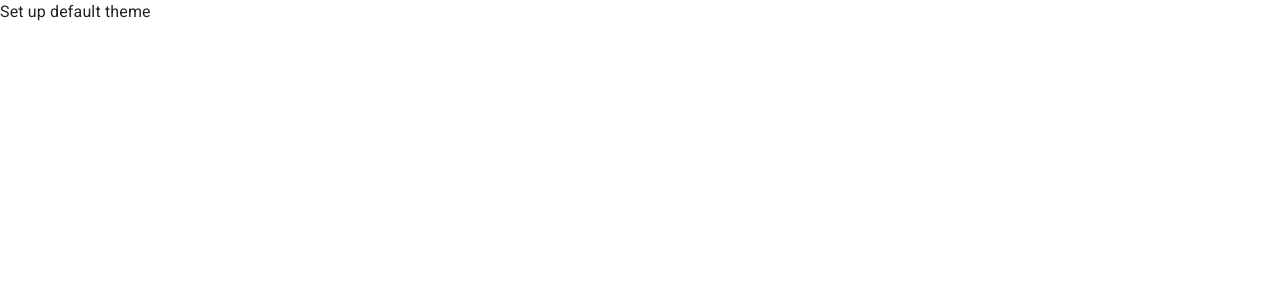
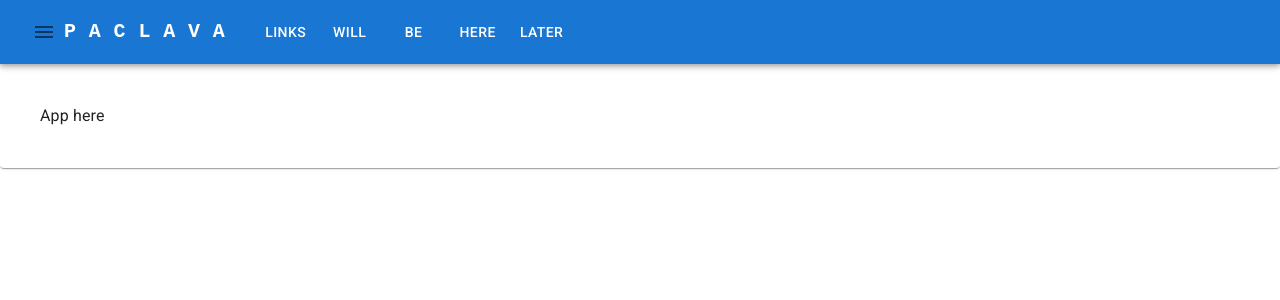
Before and after one commit to ydlv/imaginary-elections-friend, a React (Create React App) app: page / in a window 1280 px wide. Shown: the top 300 px of the page. Built offline with nearby package versions, Linux system fonts and the light colour scheme.

Commit message:
Progressed on AppBar (also settled on working title for project)

```diff
--- /dev/null
+++ b/src/App/Main.tsx
@@ -0,0 +1,61 @@
+import { AppBar, Box, Button, CssBaseline, IconButton, Paper, ThemeProvider, Toolbar, Typography, styled } from "@mui/material";
+import MenuIcon from "@mui/icons-material/Menu";
+import { theme } from "./theme";
+import { appName } from "../meta";
+import React from "react";
+
+
+function Brand() {
+	return (
+		<Typography
+			variant="h6"
+			noWrap
+			component="a"
+			sx={{
+				mr: 2,
+				display: "flex",
+				fontFamily: "monospace",
+				fontWeight: 700,
+				letterSpacing: ".8rem",
+				color: "inherit",
+				textDecoration: "none",
+			}}
+		>
+			{appName}
+		</Typography>
+	);
+}
+
+
+const Content = styled(Paper)({
+	padding: "2.5em"
+});
+
+function Main() {
+	return (
+		<>
+			<ThemeProvider theme={theme}>
+				<Box>
+					<CssBaseline />
+					<AppBar position="sticky">
+						<Toolbar>
+							<IconButton>
+								<MenuIcon />
+							</IconButton>
+
+							<Brand />
+							{"links will be here later".split(" ").map((x, i) => (
+								<Button color="inherit" key={i}>{x}</Button>
+							))}
+						</Toolbar>
+					</AppBar>
+					<Content>
+						App here
+					</Content>
+				</Box>
+			</ThemeProvider>
+		</>
+	);
+}
+
+export default Main;
--- a/src/App/index.tsx
+++ /dev/null
@@ -1,16 +0,0 @@
-import { CssBaseline, ThemeProvider } from "@mui/material";
-import React from "react";
-import { theme } from "./theme";
-
-function App() {
-	return (
-		<>
-			<CssBaseline/>
-			<ThemeProvider theme={theme}>
-        Set up default theme
-			</ThemeProvider>
-		</>
-	);
-}
-
-export default App;
--- a/src/App/theme.tsx
+++ b/src/App/theme.tsx
@@ -1,5 +1,3 @@
 import { createTheme } from "@mui/material";
 
-export const theme = createTheme({
-
-});
+export const theme = createTheme();
--- /dev/null
+++ b/src/App/util/fp.ts
@@ -0,0 +1,3 @@
+export function noop(..._: any[]): any {
+	return undefined;
+}
--- a/src/index.tsx
+++ b/src/index.tsx
@@ -1,6 +1,6 @@
 import React from "react";
 import ReactDOM from "react-dom/client";
-import App from "./App";
+import Main from "./App/Main";
 import reportWebVitals from "./reportWebVitals";
 import "@fontsource/roboto/300.css";
 import "@fontsource/roboto/400.css";
@@ -13,7 +13,7 @@ const root = ReactDOM.createRoot(
 );
 root.render(
 	<React.StrictMode>
-		<App />
+		<Main />
 	</React.StrictMode>
 );
 
--- /dev/null
+++ b/src/meta.tsx
@@ -0,0 +1,2 @@
+export const appName = "PACLAVA";
+export const  appNameBrokenDown = "Parliamenarty Apportionment CaLculator And Visualization App";
```
Also changed, not shown: src/logo.svg (deleted).
